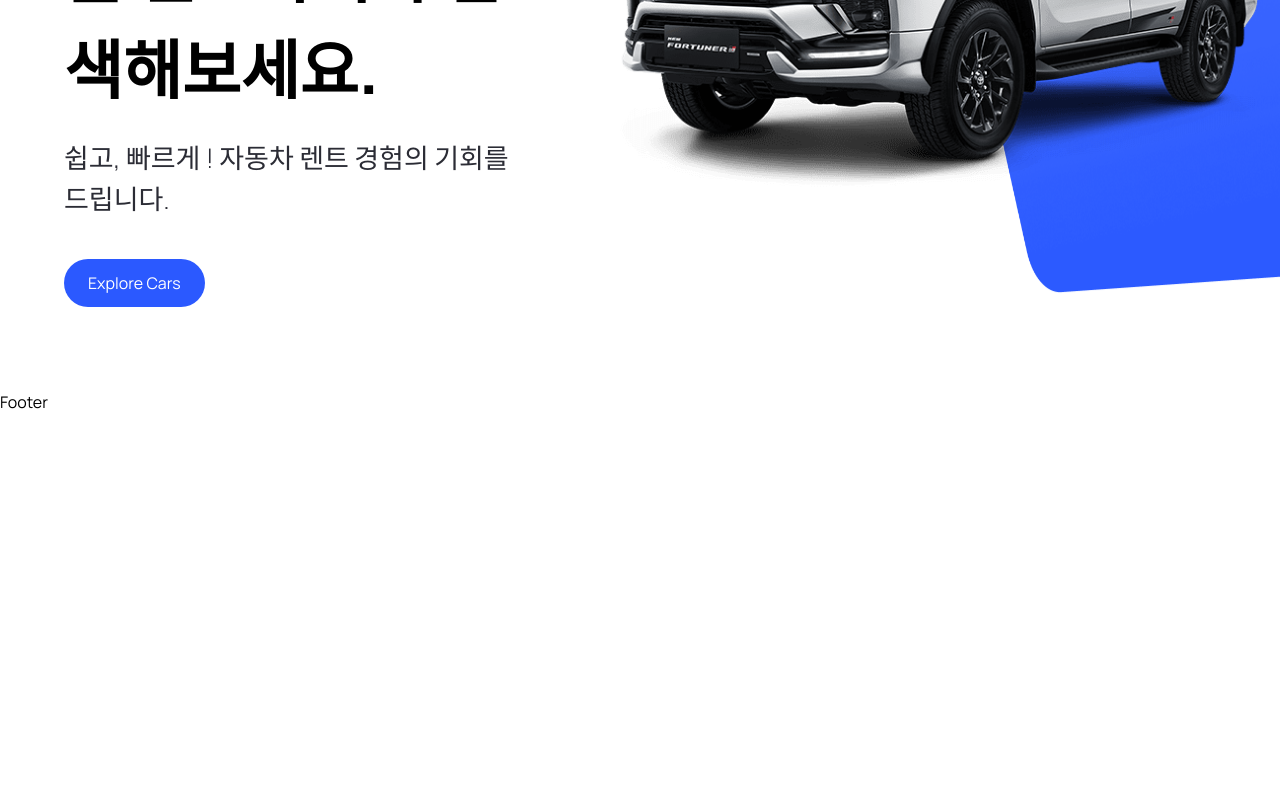
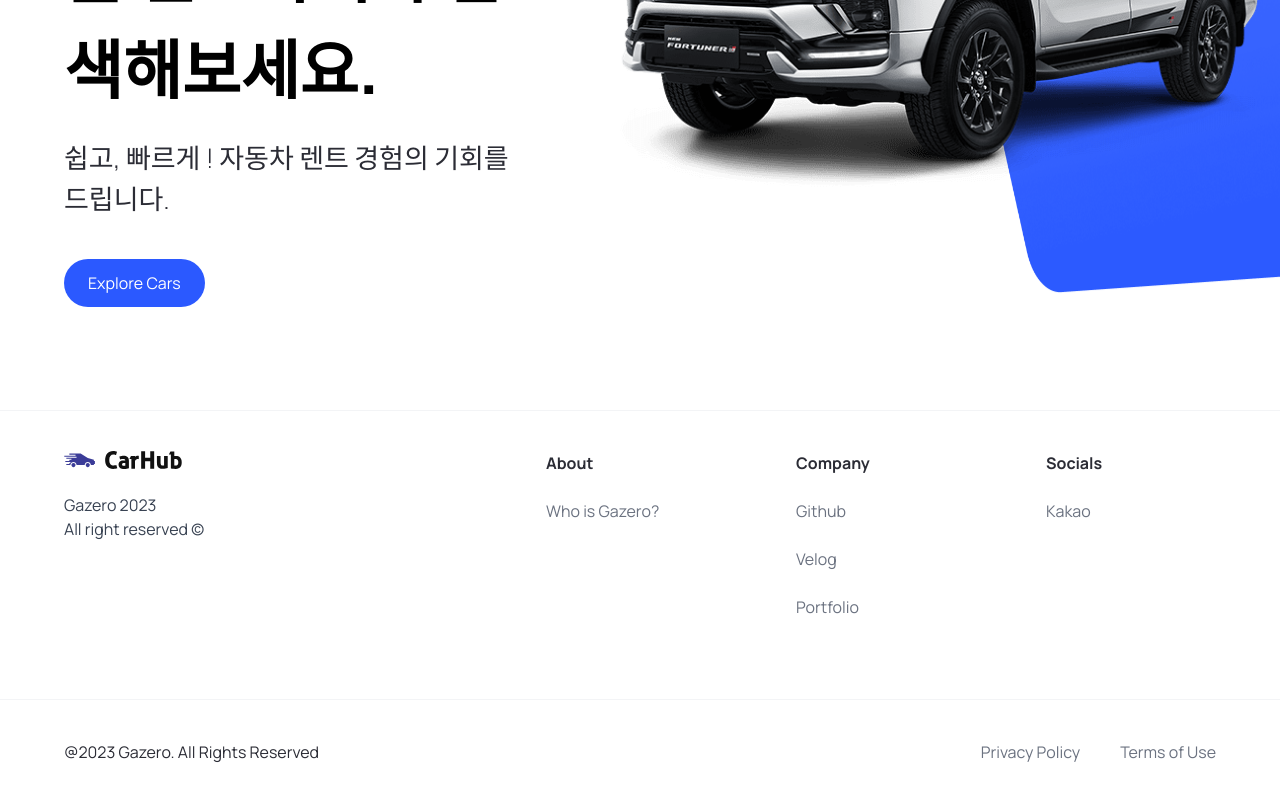
Before and after one commit to gayoung106/rent-service, a Next.js app: page / in a window 1280 px wide. Shown: the part 410-1210 px from the top of the page. Before the commit the page ends 824 px from the top, so only its background shows below. Built offline with nearby package versions, Linux system fonts and the light colour scheme.

Commit message:
푸터: 푸터 완성

```diff
--- a/components/Footer.tsx
+++ b/components/Footer.tsx
@@ -1,8 +1,57 @@
 "use client";
-import React from "react";
+import Image from "next/image";
+import Link from "next/link";
+import { footerLinks } from "@/constants";
 
 const Footer = () => {
-  return <div>Footer</div>;
+  return (
+    <footer className="flex flex-col text-black-100 mt-5 border-t border-gray-100">
+      <div className="flex max-md:flex-col flex-wrap justify-between gap-5 sm:px-16 px-6 py-10">
+        <div className="flex flex-col justify-start items-start gap-6">
+          <Image
+            src="/logo.svg"
+            alt="logo"
+            width={118}
+            height={18}
+            className="object-contain"
+          />
+          <p className="text-base text-gray-700">
+            {" "}
+            Gazero 2023 <br /> All right reserved &copy;
+          </p>
+        </div>
+
+        <div className="footer__links">
+          {footerLinks.map((link) => (
+            <div key={link.title} className="footer__link">
+              <h3 className="font-bold">{link.title}</h3>
+              {link.links.map((item) => (
+                <Link
+                  key={item.title}
+                  href={item.url}
+                  className="text-gray-500"
+                >
+                  {item.title}
+                </Link>
+              ))}
+            </div>
+          ))}
+        </div>
+      </div>
+
+      <div className="flex justify-between items-center flex-wrap mt-10 border-t border-gray-100 sm:px-16 px-6 py-10">
+        <p>@2023 Gazero. All Rights Reserved</p>
+        <div className="footer__copyrights-link">
+          <Link href="/" className="text-gray-500">
+            Privacy Policy
+          </Link>
+          <Link href="/" className="text-gray-500">
+            Terms of Use
+          </Link>
+        </div>
+      </div>
+    </footer>
+  );
 };
 
 export default Footer;
--- /dev/null
+++ b/constants/index.ts
@@ -0,0 +1,95 @@
+export const manufacturers = [
+  "Acura",
+  "Alfa Romeo",
+  "Aston Martin",
+  "Audi",
+  "Bentley",
+  "BMW",
+  "Buick",
+  "Cadillac",
+  "Chevrolet",
+  "Chrysler",
+  "Citroen",
+  "Dodge",
+  "Ferrari",
+  "Fiat",
+  "Ford",
+  "GMC",
+  "Honda",
+  "Hyundai",
+  "Infiniti",
+  "Jaguar",
+  "Jeep",
+  "Kia",
+  "Lamborghini",
+  "Land Rover",
+  "Lexus",
+  "Lincoln",
+  "Maserati",
+  "Mazda",
+  "McLaren",
+  "Mercedes-Benz",
+  "MINI",
+  "Mitsubishi",
+  "Nissan",
+  "Porsche",
+  "Ram",
+  "Rolls-Royce",
+  "Subaru",
+  "Tesla",
+  "Toyota",
+  "Volkswagen",
+  "Volvo",
+];
+
+export const yearsOfProduction = [
+  { title: "Year", value: "" },
+  { title: "2015", value: "2015" },
+  { title: "2016", value: "2016" },
+  { title: "2017", value: "2017" },
+  { title: "2018", value: "2018" },
+  { title: "2019", value: "2019" },
+  { title: "2020", value: "2020" },
+  { title: "2021", value: "2021" },
+  { title: "2022", value: "2022" },
+  { title: "2023", value: "2023" },
+];
+
+export const fuels = [
+  {
+    title: "Fuel",
+    value: "",
+  },
+  {
+    title: "Gas",
+    value: "Gas",
+  },
+  {
+    title: "Electricity",
+    value: "Electricity",
+  },
+];
+
+export const footerLinks = [
+  {
+    title: "About",
+    links: [
+      {
+        title: "Who is Gazero?",
+        url: "https://mahogany-actor-87e.notion.site/SONG-GA-YOUNG-aa3c2e10a261465ebdd8cbb25d01bd0e?pvs=4",
+      },
+    ],
+  },
+  {
+    title: "Company",
+    links: [
+      { title: "Github", url: "https://github.com/gayoung106" },
+      { title: "Velog", url: "https://velog.io/@gazero_" },
+      { title: "Portfolio", url: "https://iam-gazero.vercel.app/" },
+    ],
+  },
+  {
+    title: "Socials",
+    links: [{ title: "Kakao", url: "https://open.kakao.com/o/sPKynVof" }],
+  },
+];
```
